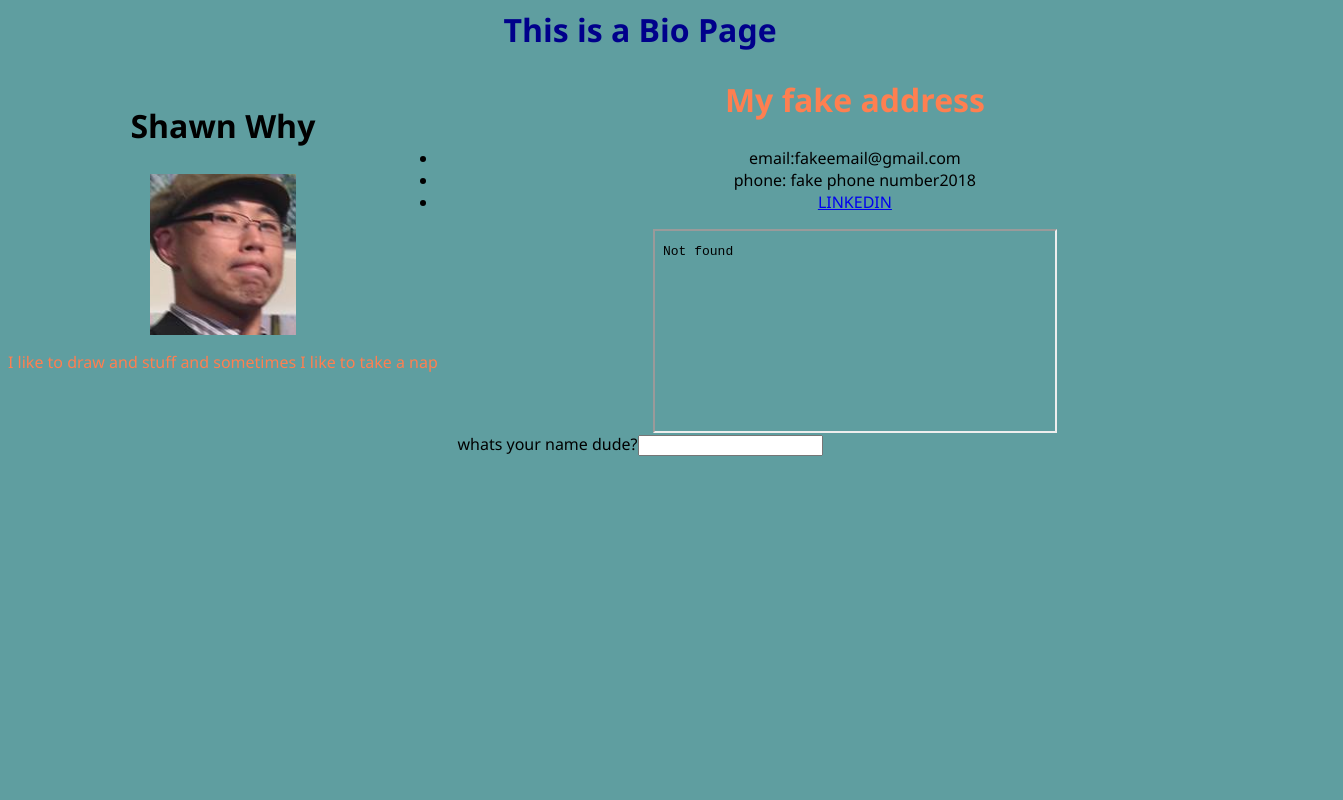
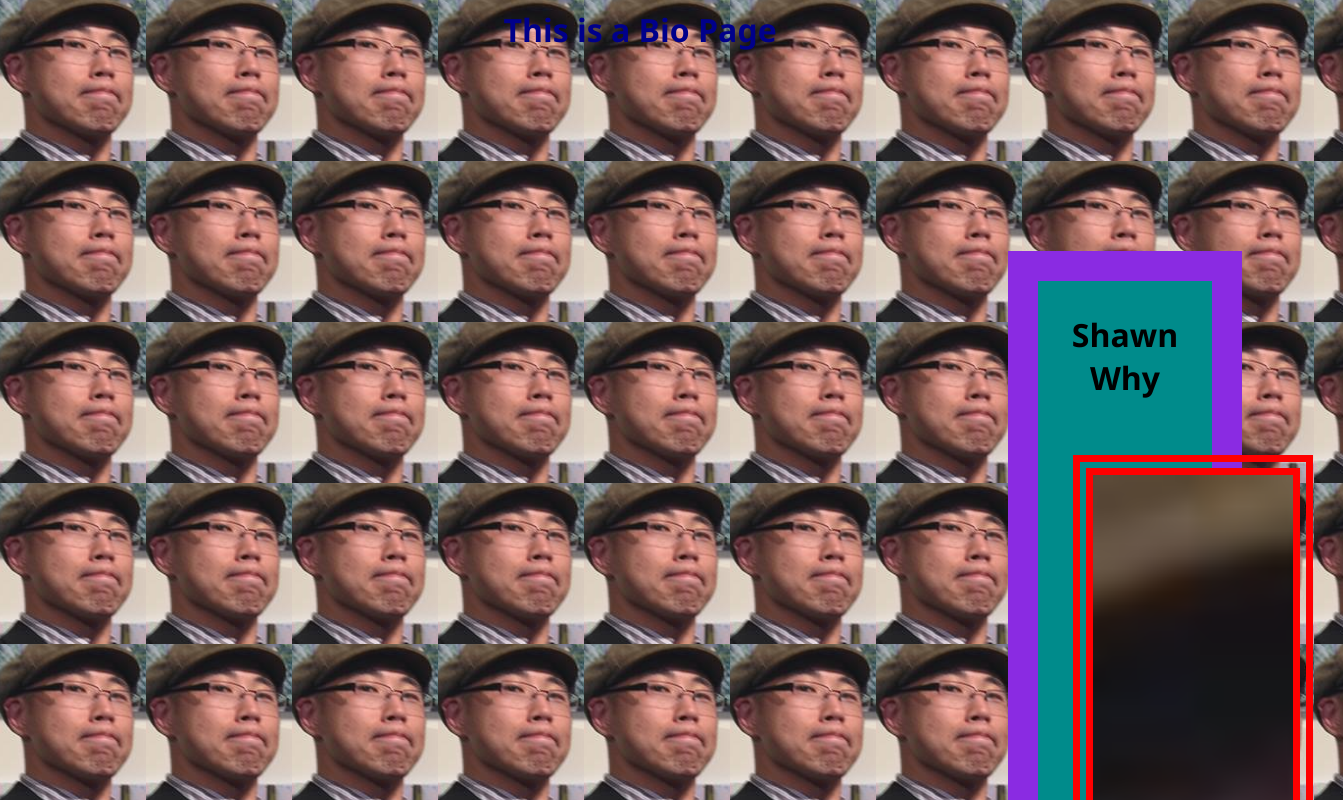
Before and after one commit to ShawnWhy/BasicBio, a plain HTML site: page index.html in a window 1280 px wide. Shown: the top 800 px of the page, 1343 px wide, since content can reach past the window. Drawn offline with Linux system fonts and the light colour scheme.

Commit message:
wierdest page ever

```diff
--- a/index.html
+++ b/index.html
@@ -15,25 +15,45 @@
      }
      body{
          text-align:center;
-         background-color:cadetblue;
+         background-image:url("Capture.png");
          font-family:'Segoe UI', Tahoma, Geneva, Verdana, sans-serif;
 
      }
      #image1{
-         width:"200p%";
-         height:"20p%";
+         width: 200px;
+         height: 2000px;
+         border: 20px double red;
+         margin: 30px;
+         object-fit:cover;
+
      }
 
      #mainSection,#contactSection{
-         float:left;
+         background-color:darkcyan;
+         border:30px solid  blueviolet;
+         padding:5px;
+         margin: 200px 30px 1px 1000px;
+         float:center;
 
      }
 
      .infosection{
          color:coral;
      }
+     #question{
+         background-color:cornflowerblue;
+     }
 
-     /*comments*/
+     /*h1 {
+  border: 5px solid red;
+}
+
+h2 {
+  border: 4px dotted blue;
+}
+
+div {
+  border: double;*/
 
 
 
@@ -47,8 +67,8 @@
     <div>
         <section id="mainSection">
             <h2>Shawn Why</h2>
-            <img id="image1" src="capture.png" >
-                <p class="infosection">I like to draw and stuff and sometimes I like to take a nap</p>
+            <img id="image1" src="capture.png">
+                <p class="infosection"><em>I like to draw and stuff and sometimes I like to take a nap</em></p>
             </section>
 
         <section id="contact section">
@@ -60,10 +80,9 @@
                 <li><a href="http://www.linkedin.com">LINKEDIN</a></li>
             </ul>
 
-            <iframe src="www.w3schools.com" height="200px" width="400px" scrolling="yes" alt="nothing here"></iframe>
-<div>
+
+<div id="question">
         whats your name dude?<input id="input" type="text" name="dude"></input>
-
 
 
 
```
